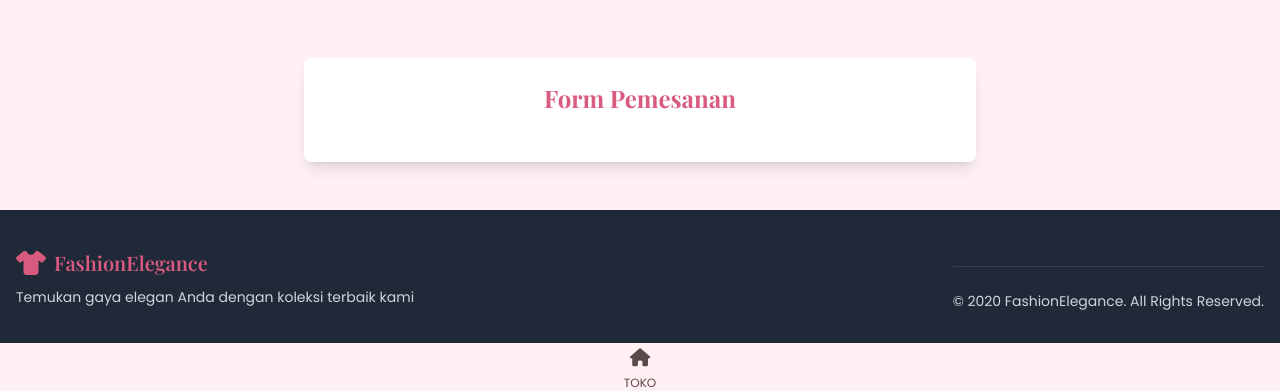
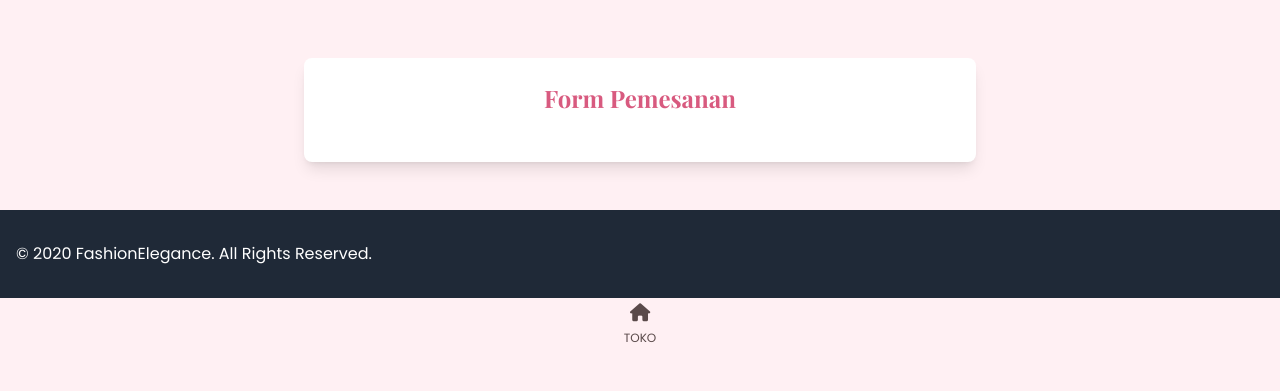
Before and after one commit to PAYUUOSTORE/half-turtleneck, a plain HTML site: page index.html in a window 1280 px wide. Shown: the part 5038-5429 px from the top of the page. After the commit the page ends 5384 px from the top, so only its background shows below. Drawn offline with nearby package versions, Linux system fonts and the light colour scheme; a script that the page names is missing.

Commit message:
Update index.html

```diff
--- a/index.html
+++ b/index.html
@@ -497,15 +497,7 @@
     <footer class="bg-gray-800 text-white py-8">
         <div class="container mx-auto px-4">
             <div class="flex flex-col md:flex-row justify-between items-center">
-                <div class="mb-4 md:mb-0">
-                    <div class="flex items-center">
-                        <i class="fas fa-tshirt text-2xl rose-text mr-2"></i>
-                        <span class="title-font text-xl font-semibold rose-text">FashionElegance</span>
-                    </div>
-                    <p class="text-sm mt-2 text-gray-300">Temukan gaya elegan Anda dengan koleksi terbaik kami</p>
-                </div>
 
-            <div class="border-t border-gray-700 mt-6 pt-6 text-center text-sm text-gray-300">
                 <p>&copy; 2020 FashionElegance. All Rights Reserved.</p>
             </div>
         </div>
```
